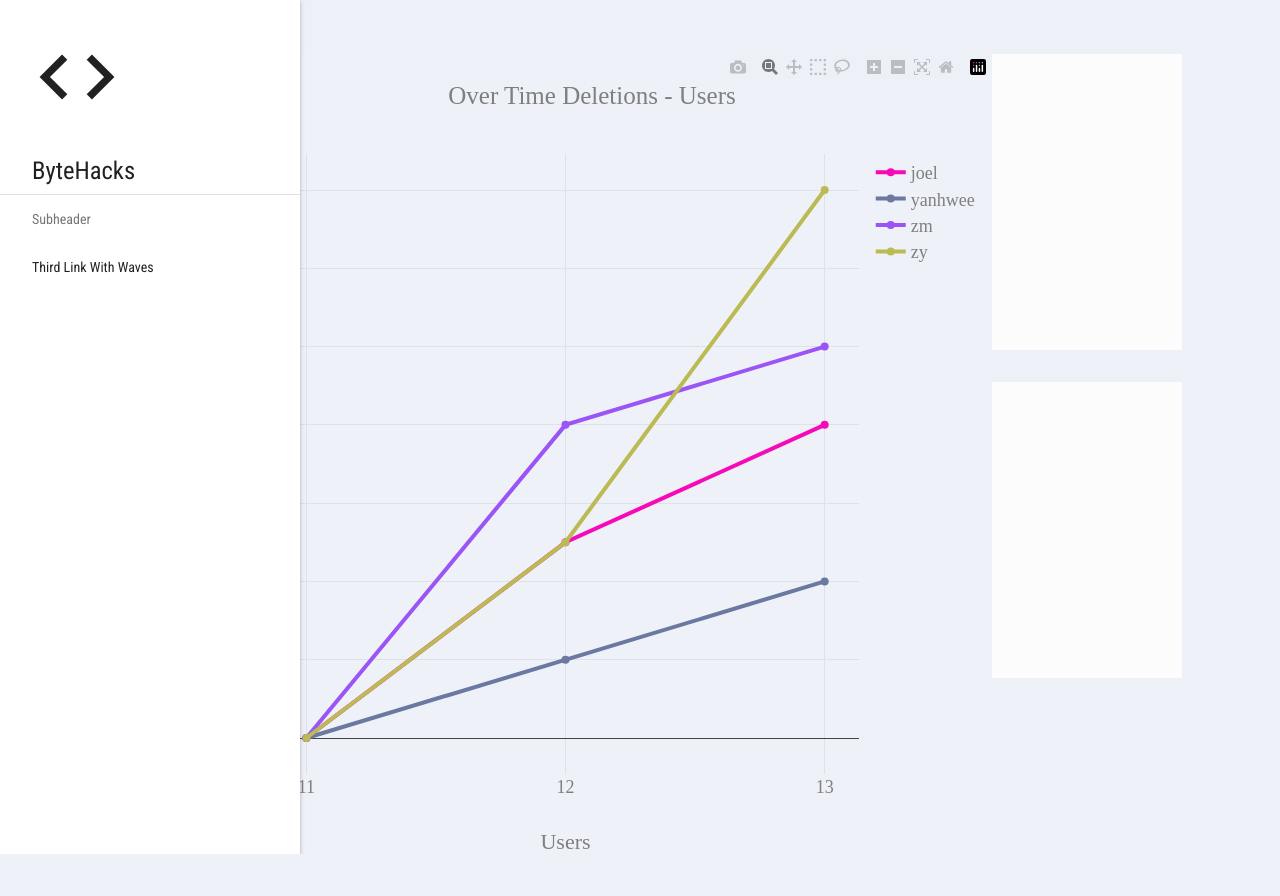
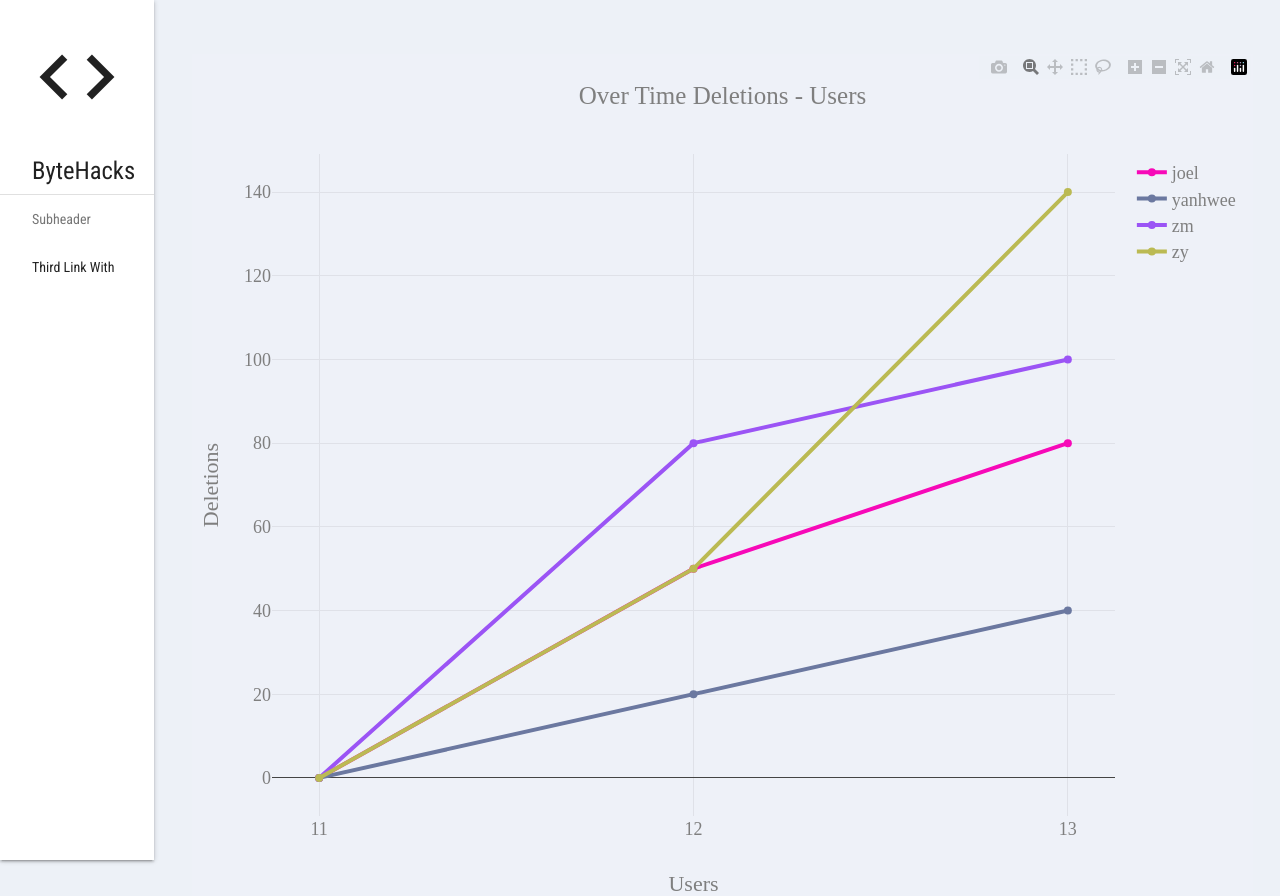
Before and after one commit to np-overflow/byte-visualization, a Flask app: page / in a window 1280 px wide. Before the commit the page ends 854 px from the top, so only its background shows below. Run offline with Flask 2, Linux system fonts and the light colour scheme; some libraries are stand-ins or nearby versions.

Commit message:
HEY IT WORKS

```diff
--- a/static/graphs.js
+++ b/static/graphs.js
@@ -31,8 +31,8 @@ const animationTime = 1000
 // const divWidth = 1248
 // const divHeight = 648
 
-const divWidth = 800
-const divHeight = 800
+const divWidth = 1061
+const divHeight = 842
 
 // colours
 // default backgruond colours
--- a/static/style.css
+++ b/static/style.css
@@ -29,11 +29,14 @@ body {
     margin-left: 2%;
     margin-top: 5%;
 }
-.stats{
+.stats_container{
     width: 65%;
     height: 78vh;
     background-color: #FCFCFD;
     margin-top: 5%;
+}
+
+.stats {
 }
 
 .stats img {
--- a/templates/index.html
+++ b/templates/index.html
@@ -22,7 +22,7 @@
 </head>
 
 <body>
-  <ul id="nav-mobile" class="sidenav sidenav-fixed">
+  <ul id="nav-mobile" class="sidenav sidenav-fixed" style="width: 12%;">
     <li><div class="user-view">
       <i class="large material-icons">code</i>
       <h5>ByteHacks</h5>
@@ -32,9 +32,9 @@
     <li><a class="waves-effect" href="#!">Third Link With Waves</a></li>
   </ul>
   <div class="flexboxcontainer">
-    <div class="stats">
+    <div class="stats_container">
       <!-- <img src="" alt="graph" width=inherit height=inherit/> -->
-      <div id="myDiv"></div>
+      <div class="stats" id="myDiv"></div>
     </div>
     <div class="extra_stats_container">
       <div class="extra_stats1">
```
